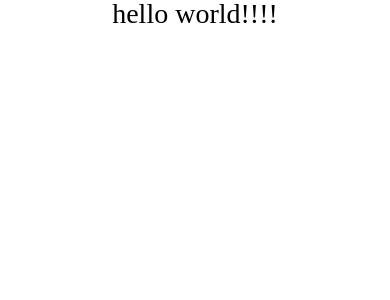
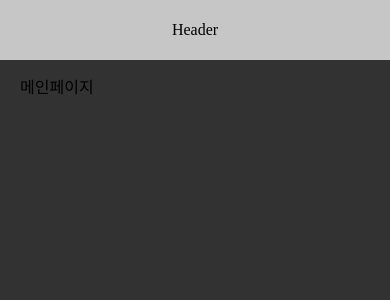
Before and after one commit to sketch-talk/dongsim-diary, a React (Vite) app in the folder frontend/: page / in a window 390 px wide. Shown: the top 300 px of the page. Built offline with nearby package versions, Linux system fonts and the light colour scheme.

Commit message:
feat: 반응형 레이아웃 적용

```diff
--- a/frontend/src/App.tsx
+++ b/frontend/src/App.tsx
@@ -1,17 +1,11 @@
-import styled from 'styled-components';
+import MainPage from './pages/MainPage';
 
 const App = () => {
   return (
     <>
-      <S.Title>hello world!!!!</S.Title>
+      <MainPage />
     </>
   );
 };
 
 export default App;
-
-const S = {
-  Title: styled.h1`
-    font-size: 28px;
-  `,
-};
--- /dev/null
+++ b/frontend/src/components/Common/Header.tsx
@@ -0,0 +1,20 @@
+import { styled } from 'styled-components';
+
+const Header = () => {
+  return <S.HeaderContainer>Header</S.HeaderContainer>;
+};
+
+export default Header;
+
+const S = {
+  HeaderContainer: styled.div`
+    display: flex;
+    align-items: center;
+    justify-content: center;
+
+    width: 100%;
+    height: 60px;
+
+    background-color: #c6c6c6;
+  `,
+};
--- /dev/null
+++ b/frontend/src/components/Layout/Layout.tsx
@@ -0,0 +1,34 @@
+import React from 'react';
+import Header from '../Common/Header';
+import { styled } from 'styled-components';
+
+interface Props {
+  children: React.ReactNode;
+}
+
+const Layout = ({ children }: Props) => {
+  return (
+    <S.LayoutContainer>
+      <Header />
+      <S.MainWrapper>{children}</S.MainWrapper>
+    </S.LayoutContainer>
+  );
+};
+
+export default Layout;
+
+const S = {
+  LayoutContainer: styled.div`
+    max-width: 600px;
+    height: 100%;
+    margin: 0 auto;
+
+    background-color: #323232;
+  `,
+
+  MainWrapper: styled.div`
+    /* height: calc(100% - 120px); */
+    padding: 20px;
+    overflow-y: auto;
+  `,
+};
--- /dev/null
+++ b/frontend/src/pages/MainPage.tsx
@@ -0,0 +1,7 @@
+import Layout from '../components/Layout/Layout';
+
+const MainPage = () => {
+  return <Layout>메인페이지</Layout>;
+};
+
+export default MainPage;
--- a/frontend/src/styles/GlobalStyle.ts
+++ b/frontend/src/styles/GlobalStyle.ts
@@ -23,10 +23,13 @@ ${ResetStyle}
     --white-color: #ffffff;
 }
 
-  #root {
+#root {
+    position: absolute;
+    top: 0;
+    left: 0;
     width: 100%;
-    display: flex;
-    justify-content: center;
+    height: 100%;
+    overflow: hidden;
   }
 
   button{
```
